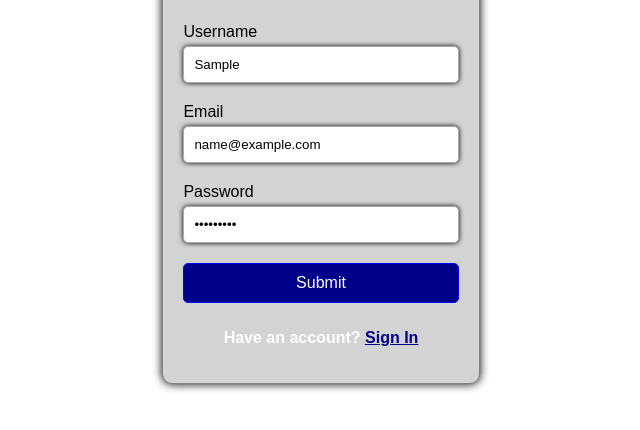
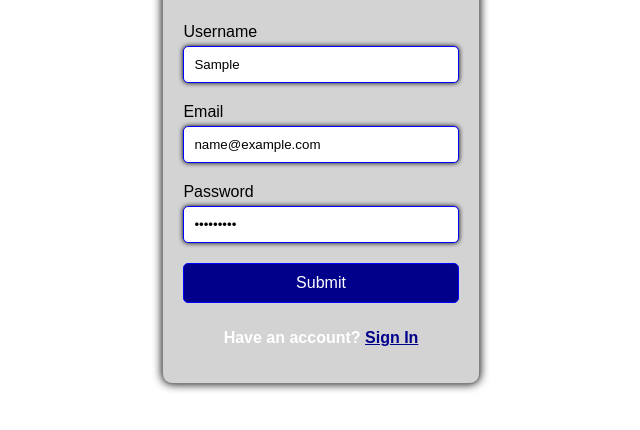
Before and after one commit to whitezaddy/Login-Form, a plain HTML site: page index.html in a window 1280 px wide. Both pictures are taken after typing "Sample", "name@example.com", "Sample123" into the empty fields and a click on the button "Submit". Shown: the part 280-710 px from the top of the page, without its empty margins (319-959 px from the left). Drawn offline with Linux system fonts and the light colour scheme.

Commit message:
Change border of inputs to blue when submit button is clicked

```diff
--- a/script.js
+++ b/script.js
@@ -11,10 +11,13 @@ button.addEventListener("click", () => {
   button.style.color = "white";
   button.style.background = "darkblue";
 
+  //change border color of inputs to blue
+  inputs.forEach(input => {
+    input.style.border = "1px solid blue";
+  });
+
   // Print username & password to console
   console.log("Username:", usernameInput.value);
     console.log("Email:", emailInput.value);
   console.log("Password:", passwordInput.value);
 });
-
-button.addEventListener("click", )
--- a/style.css
+++ b/style.css
@@ -33,7 +33,7 @@ form {
     width: 92%;
     padding: 10px;
     margin-bottom: 10px;
-    border: 1px solid darkgrey;
+    border: 1px solid red;
     border-radius: 5px;
     transition: all 0.3s ease;
     box-shadow: 0 0 5px black;
```
